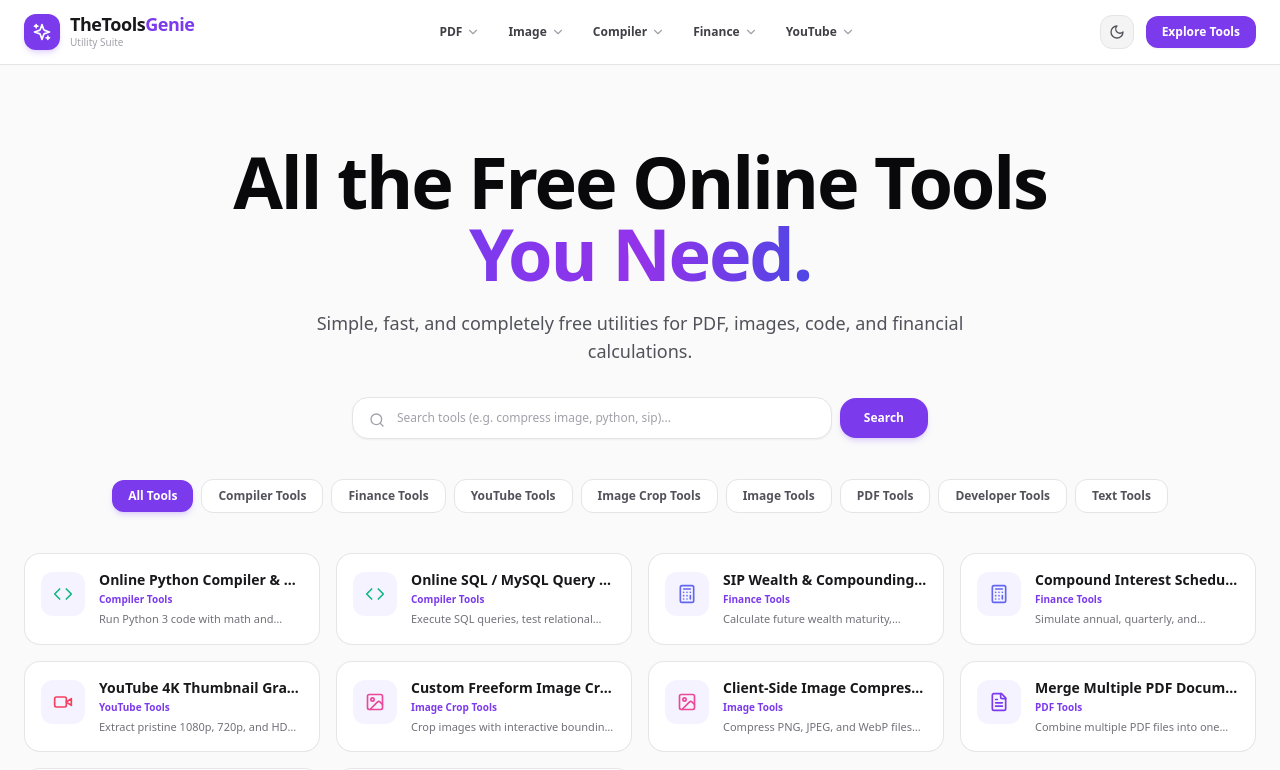
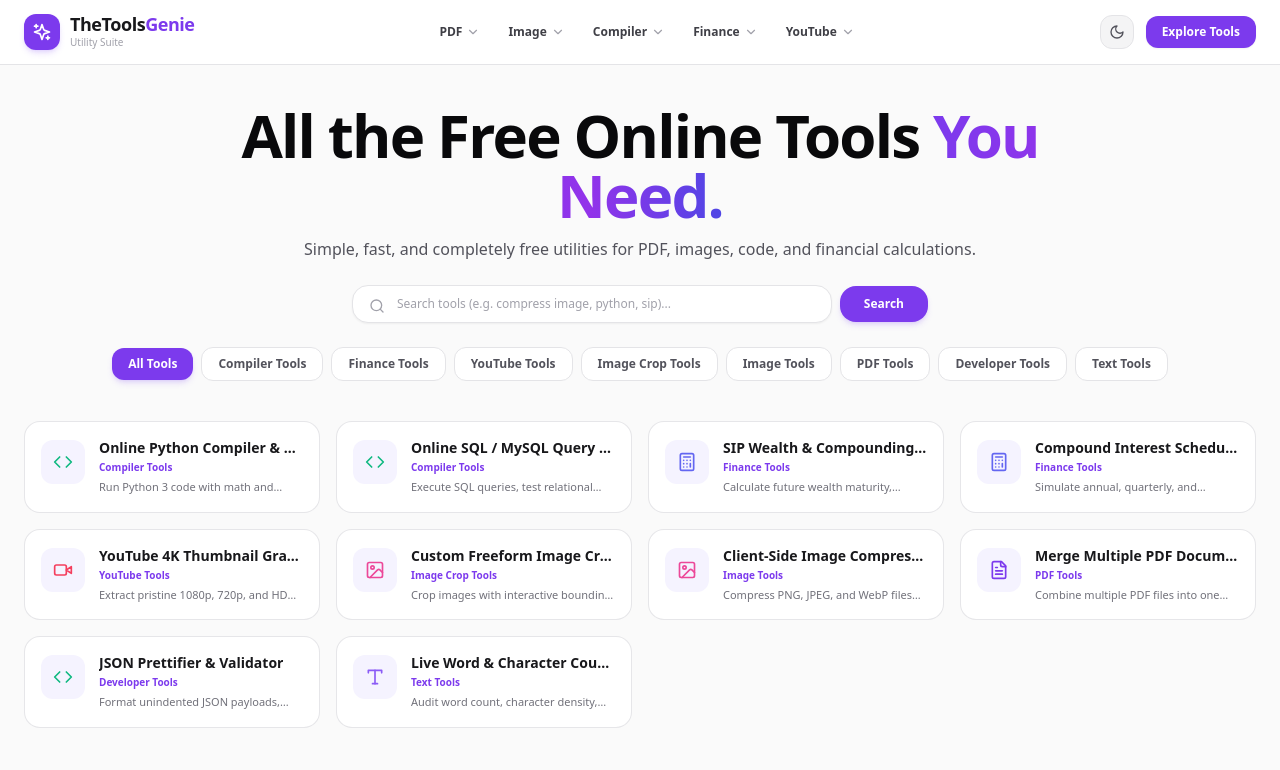
Before and after one commit to RajeshKhandare/thetoolsgenie-, a Next.js app: page / in a window 1280 px wide. Shown: the top 770 px of the page. Built offline with nearby package versions, Linux system fonts and the light colour scheme.

Commit message:
Update page.tsx

```diff
--- a/app/page.tsx
+++ b/app/page.tsx
@@ -43,32 +43,32 @@
       <div>
         <Navbar />
 
-       {/* Hero Section - Premium Modern Typography */}
-        <section className="mx-auto max-w-5xl px-4 pt-20 pb-10 text-center">
-          <h1 className="text-4xl font-extrabold sm:text-6xl lg:text-7xl tracking-[-0.03em] text-zinc-950 dark:text-white max-w-4xl mx-auto leading-[1.12]">
+        {/* Hero Section - Compact Balanced Spacing */}
+        <section className="mx-auto max-w-5xl px-4 pt-8 sm:pt-10 pb-6 text-center">
+          <h1 className="text-3xl sm:text-5xl lg:text-6xl font-extrabold tracking-[-0.03em] text-zinc-950 dark:text-white max-w-4xl mx-auto leading-[1.14]">
             All the Free Online Tools{' '}
             <span className="bg-gradient-to-r from-violet-600 via-purple-600 to-indigo-600 dark:from-violet-400 dark:via-purple-400 dark:to-indigo-400 bg-clip-text text-transparent">
               You Need.
             </span>
           </h1>
 
-          <p className="mt-5 text-sm sm:text-base md:text-lg font-normal text-zinc-600 dark:text-zinc-400 max-w-2xl mx-auto leading-relaxed tracking-normal">
+          <p className="mt-3 text-xs sm:text-sm md:text-base font-normal text-zinc-600 dark:text-zinc-400 max-w-2xl mx-auto leading-relaxed tracking-normal">
             Simple, fast, and completely free utilities for PDF, images, code, and financial calculations.
           </p>
 
           {/* Search Box */}
-          <div className="mt-8 max-w-xl mx-auto flex items-center gap-2">
+          <div className="mt-6 max-w-xl mx-auto flex items-center gap-2">
             <div className="relative flex-1 rounded-2xl border border-zinc-200 dark:border-zinc-800 bg-white dark:bg-zinc-900 shadow-sm">
-              <Search className="absolute left-4 top-3.5 h-4 w-4 text-zinc-400" />
+              <Search className="absolute left-4 top-3 h-4 w-4 text-zinc-400" />
               <input
                 type="text"
                 value={searchQuery}
                 onChange={(e) => setSearchQuery(e.target.value)}
                 placeholder="Search tools (e.g. compress image, python, sip)..."
-                className="w-full bg-transparent py-3 pl-11 pr-4 text-xs focus:outline-none text-zinc-900 dark:text-white placeholder:text-zinc-400"
+                className="w-full bg-transparent py-2.5 pl-11 pr-4 text-xs focus:outline-none text-zinc-900 dark:text-white placeholder:text-zinc-400"
               />
             </div>
-            <button className="rounded-2xl bg-violet-600 px-6 py-3 text-xs font-bold text-white hover:bg-violet-700 transition-colors shadow-md shadow-violet-500/20">
+            <button className="rounded-2xl bg-violet-600 px-6 py-2.5 text-xs font-bold text-white hover:bg-violet-700 transition-colors shadow-md shadow-violet-500/20">
               Search
             </button>
           </div>
```
